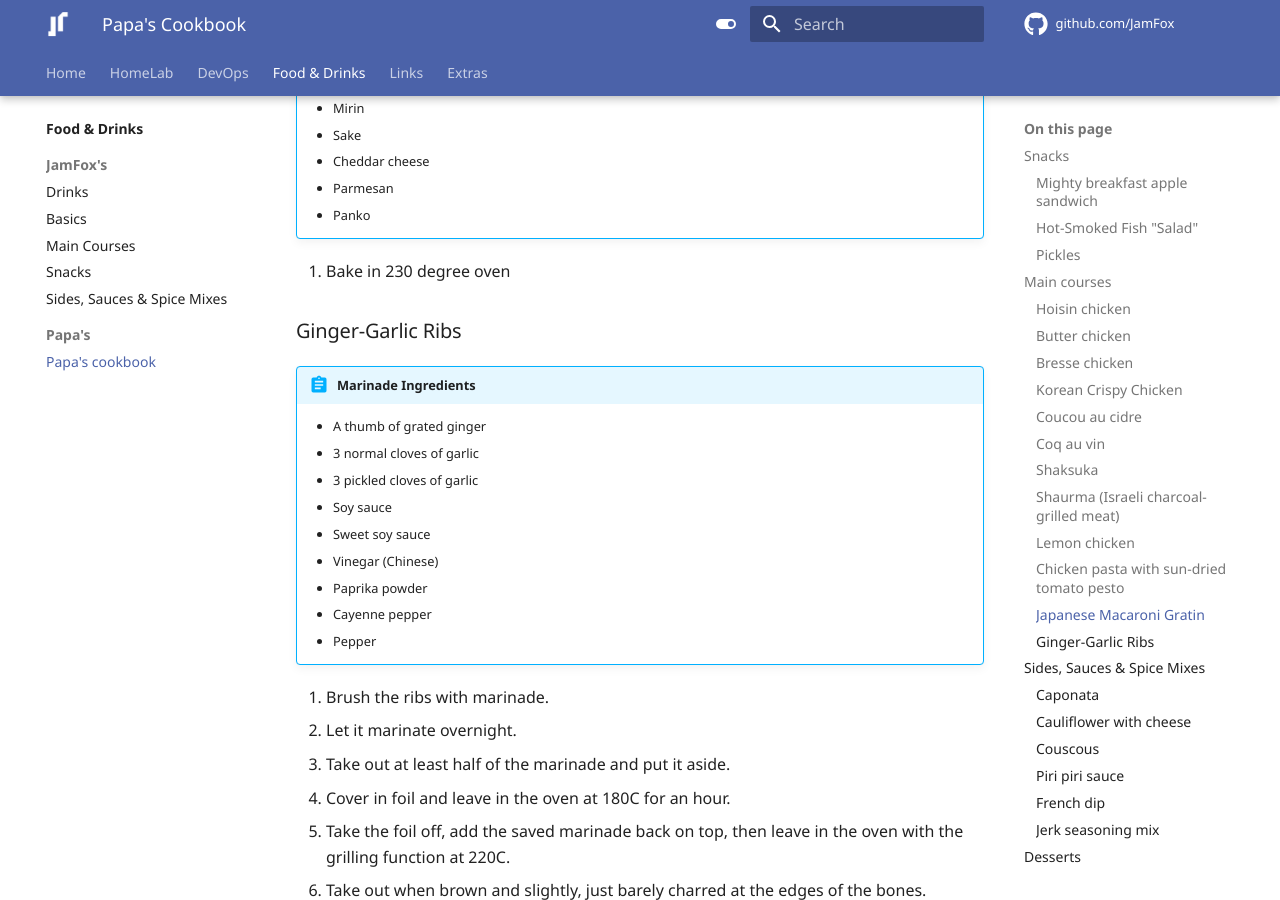
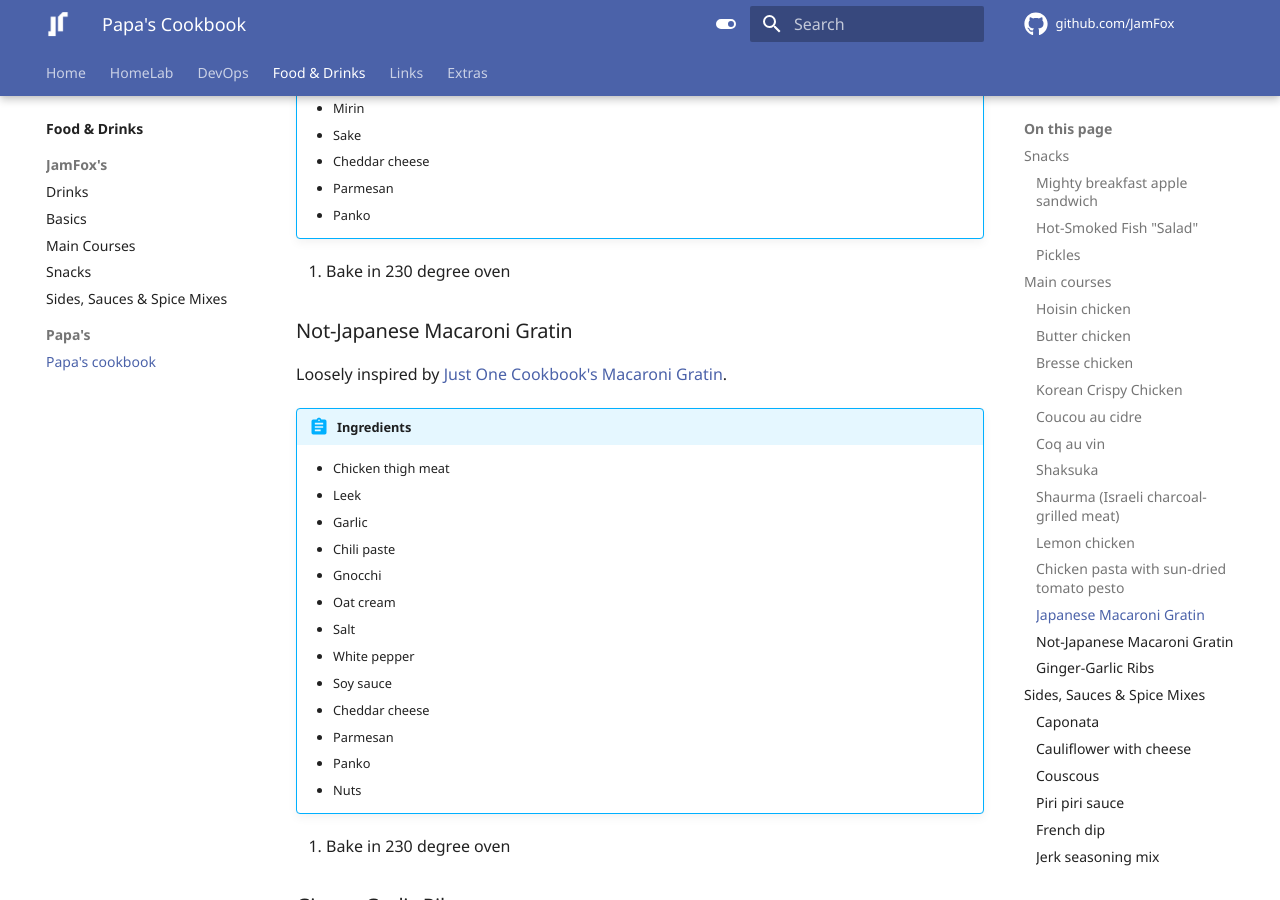
Before and after one commit to JamFox/docs.jamfox.dev, an MkDocs documentation site: the page built from docs/content/food/papacookbook.md, in a window 1280 px wide and 900 px high, scrolled down 7603 px. Built offline with MkDocs 1.6.1 and Material for MkDocs 9.7.7, drawn with Linux system fonts in a browser that asks for light colours; comment, search, counter and statistics services are not loaded.

Commit message:
some updates

```diff
--- a/docs/content/food/papacookbook.md
+++ b/docs/content/food/papacookbook.md
@@ -264,6 +264,27 @@ Loosely inspired by [Just One Cookbook's Macaroni Gratin](https://www.justonecoo
 
 1. Bake in 230 degree oven
 
+### Not-Japanese Macaroni Gratin
+
+Loosely inspired by [Just One Cookbook's Macaroni Gratin](https://www.justonecookbook.com/macaroni-gratin/).
+
+!!! abstract "Ingredients"
+    - Chicken thigh meat
+    - Leek
+    - Garlic
+    - Chili paste
+    - Gnocchi
+    - Oat cream
+    - Salt
+    - White pepper
+    - Soy sauce
+    - Cheddar cheese
+    - Parmesan
+    - Panko
+    - Nuts
+
+1. Bake in 230 degree oven
+
 ### Ginger-Garlic Ribs
 
 !!! abstract "Marinade Ingredients"
```
Also changed, not shown: docs/content/food/snacks.md (+14 -0 lines), docs/content/links/essays.md (+1 -0 lines).
